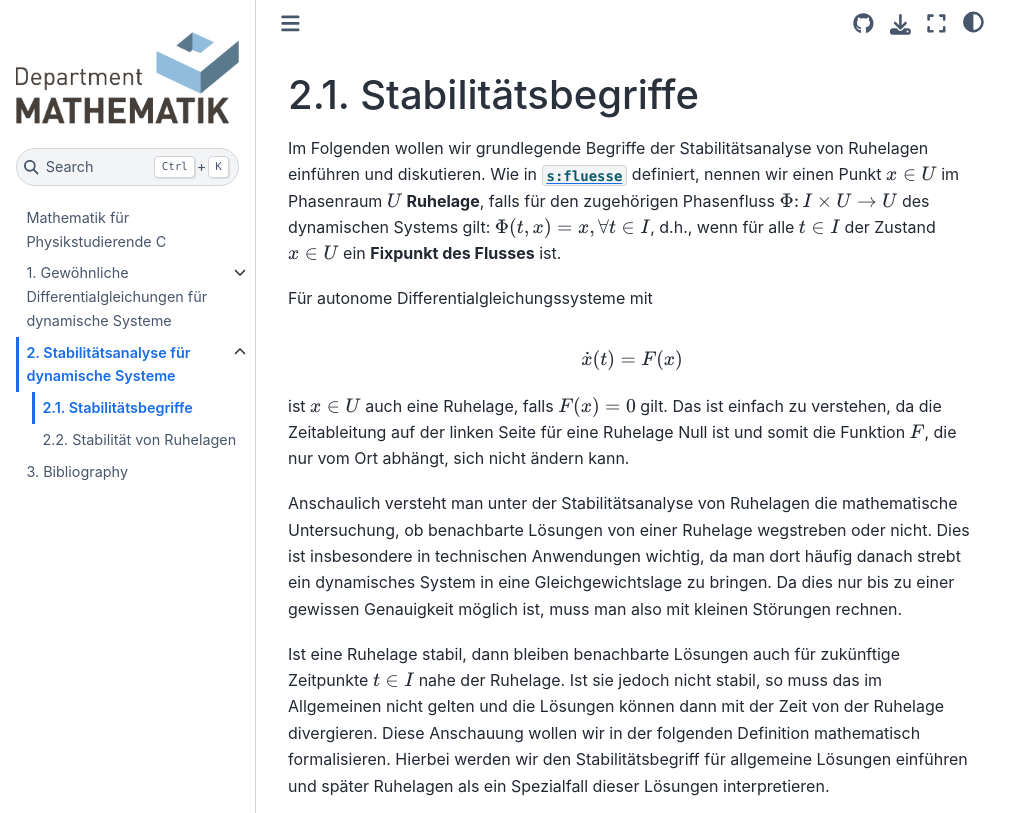
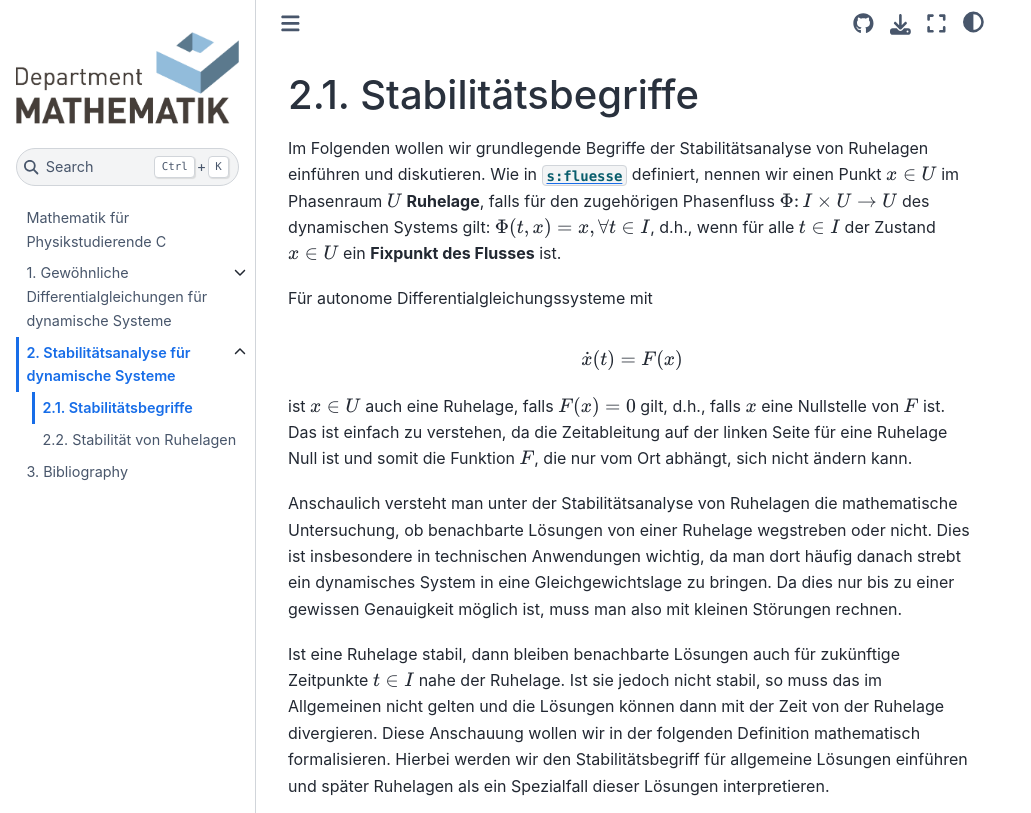
Before and after one commit to FAU-AMMN/MathPhysicsC, a Jupyter Book: the page built from ode_stability/stabilitaetsbegriffe.md, in a window 1280 px wide and 900 px high, cut to the strip 0-813 px from the top of the window. Shown: the whole strip, without its empty margins (0-1031 px from the left). Built offline with Jupyter Book 1.0.4 settings and Sphinx 7.4.7 and the Sphinx Book theme 1.1.4, drawn with Linux system fonts in a browser that asks for light colours; pages that are not in the unit, such as notebooks, are missing from menus.

Commit message:
Fixed small errors for stability analysis.

`````diff
--- a/ode_stability/stabilitaetsbegriffe.md
+++ b/ode_stability/stabilitaetsbegriffe.md
@@ -9,7 +9,7 @@ Für autonome Differentialgleichungssysteme mit
 \dot{x}(t) = F(x)
 ```
 
-ist $x \in U$ auch eine Ruhelage, falls $F(x) = 0$ gilt.
+ist $x \in U$ auch eine Ruhelage, falls $F(x) = 0$ gilt, d.h., falls $x$ eine Nullstelle von $F$ ist.
 Das ist einfach zu verstehen, da die Zeitableitung auf der linken Seite für eine Ruhelage Null ist und somit die Funktion $F$, die nur vom Ort abhängt, sich nicht ändern kann.
 
 Anschaulich versteht man unter der Stabilitätsanalyse von Ruhelagen die mathematische Untersuchung, ob benachbarte Lösungen von einer Ruhelage wegstreben oder nicht.
@@ -77,7 +77,7 @@ Wählen wir nun $\delta \coloneqq \epsilon$, so haben wir gezeigt, dass die Ruhe
 Sie ist jedoch auf Grund der Periodizität der Orbits um die Ruhelage **nicht asymptotisch stabil**, da für beliebige Punkte $(p,y) \in U$ mit $||(p_r,x_r) - (p,y)|| < \delta$ für ein $\delta > 0$ gilt
 
 ```{math}
-\lim_{t\to\infty}\|\Phi_t(x)-\Phi_t(y)\| \neq 0.
+\lim_{t\to\infty}\|\Phi_t(p_r, x_r)-\Phi_t(p,y)\| \neq 0.
 ```
 ````
 
@@ -85,7 +85,7 @@ Im allgemeinen Fall der gedämpften Schwingungsgleichung in {prf:ref}`ex:oscilla
 
 ````{prf:remark} Stabilität bei der gedämpften Schwingungsgleichung
 Für den Fall der gedämpften Schwingungsgleichung in [](eq:schwingungsgleichung) lässt sich folgendes Stabilitätsverhalten der Ruhelage im Ursprung in Abhängigkeit der Reibungskonstanten $r \in \R$ beobachten:
-1. Die Ruhelage ist **asymptotisch stabil** für den Fall mit positiver Reibung $(r>0)$.
+1. Die Ruhelage ist **asymptotisch stabil** für den Fall mit positiver Reibung $r>0$.
 2. Die Ruhelage ist **Lyapunov-stabil** für den reibungsfreien Fall $r=0$.
 3. Die Ruhelage ist **instabil** für den Fall einer negativen Reibung $r < 0$, d.h. für einen externen Antrieb.
 ````
`````
Also changed, not shown: other parts of ode_stability/stabilitaetsbegriffe.md (+2 -2 lines).
